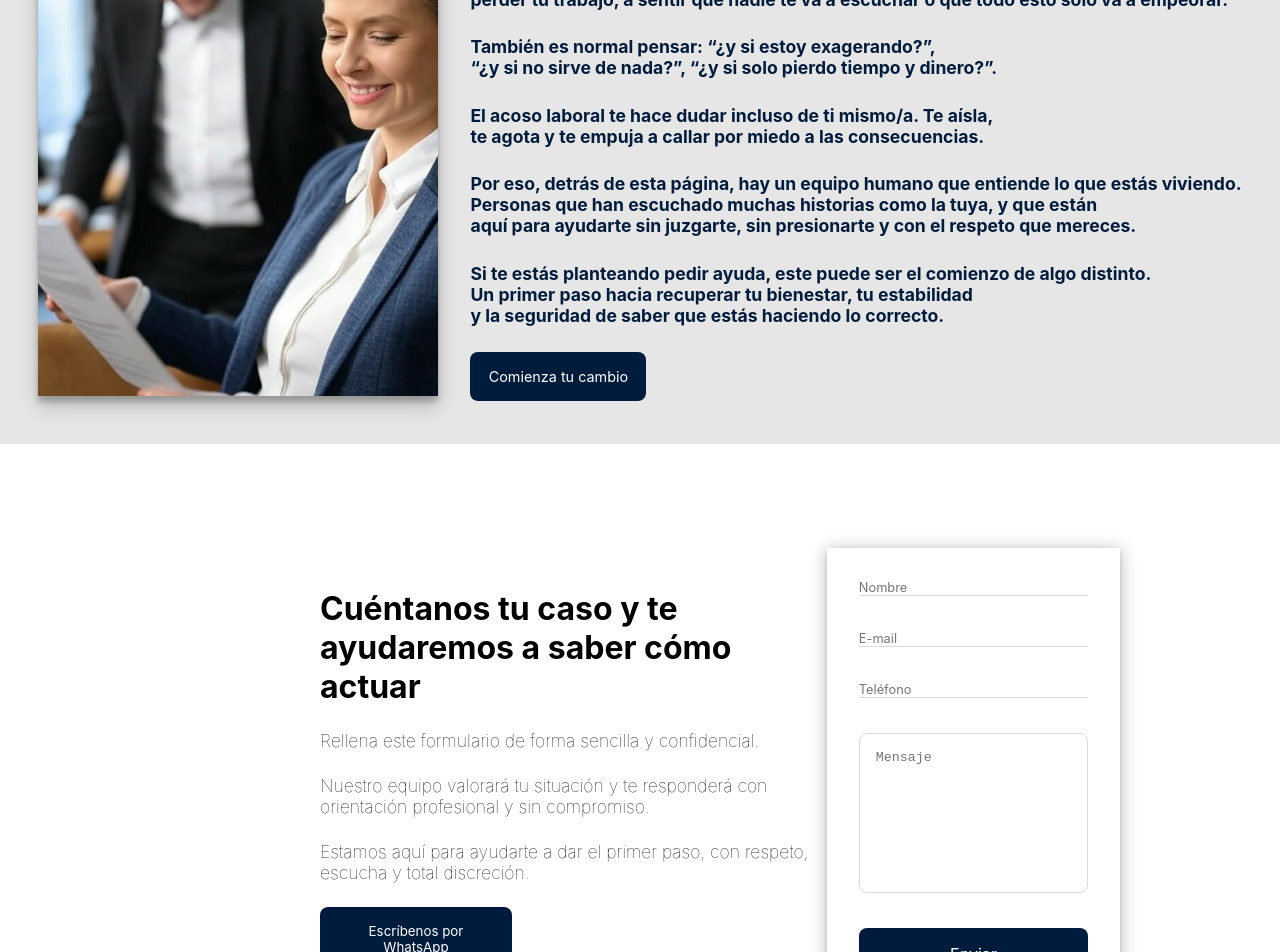
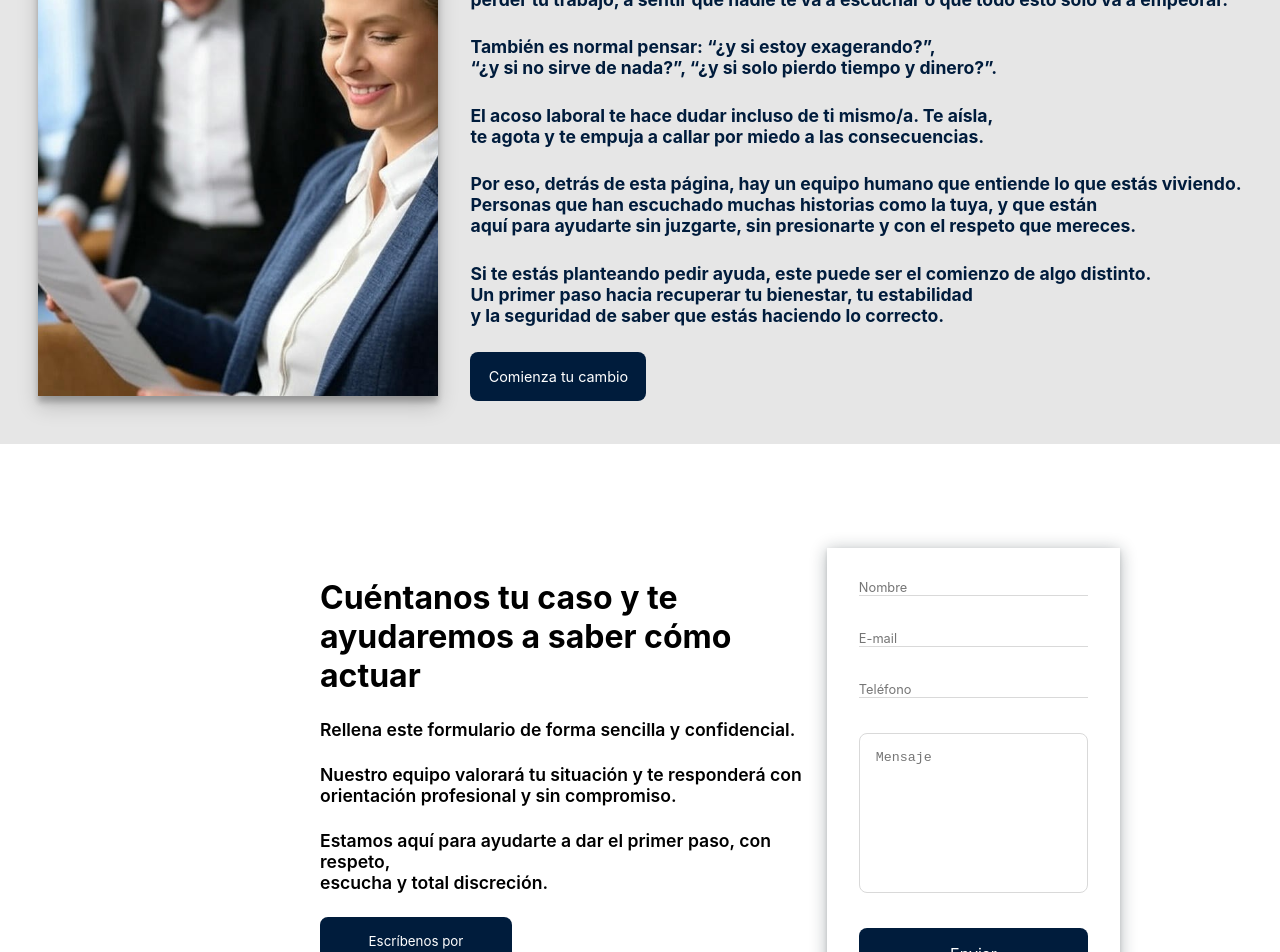
Before and after one commit to IvanOnGit/safe-work, a React (Vite) app: page / in a window 1280 px wide. Shown: the part 3665-4617 px from the top of the page. Built offline with nearby package versions, Linux system fonts and the light colour scheme.

Commit message:
margin and weight added

```diff
--- a/src/components/Contact/styles.ts
+++ b/src/components/Contact/styles.ts
@@ -35,7 +35,7 @@ export const TextContainer = styled.div`
 
     p {
         font-size: 1.1rem;
-        font-weight: 100;
+        font-weight: 600;
         margin: 0;
         padding: 0;
     }
--- a/src/components/Home/styles.ts
+++ b/src/components/Home/styles.ts
@@ -35,7 +35,7 @@ export const TextContainer = styled.div`
 
     @media (max-width: 768px) {
         margin-left: 1rem;
-        margin-right: 1rem;
+        margin-right: 2rem;
         margin-bottom: 0;
     }
 
```
